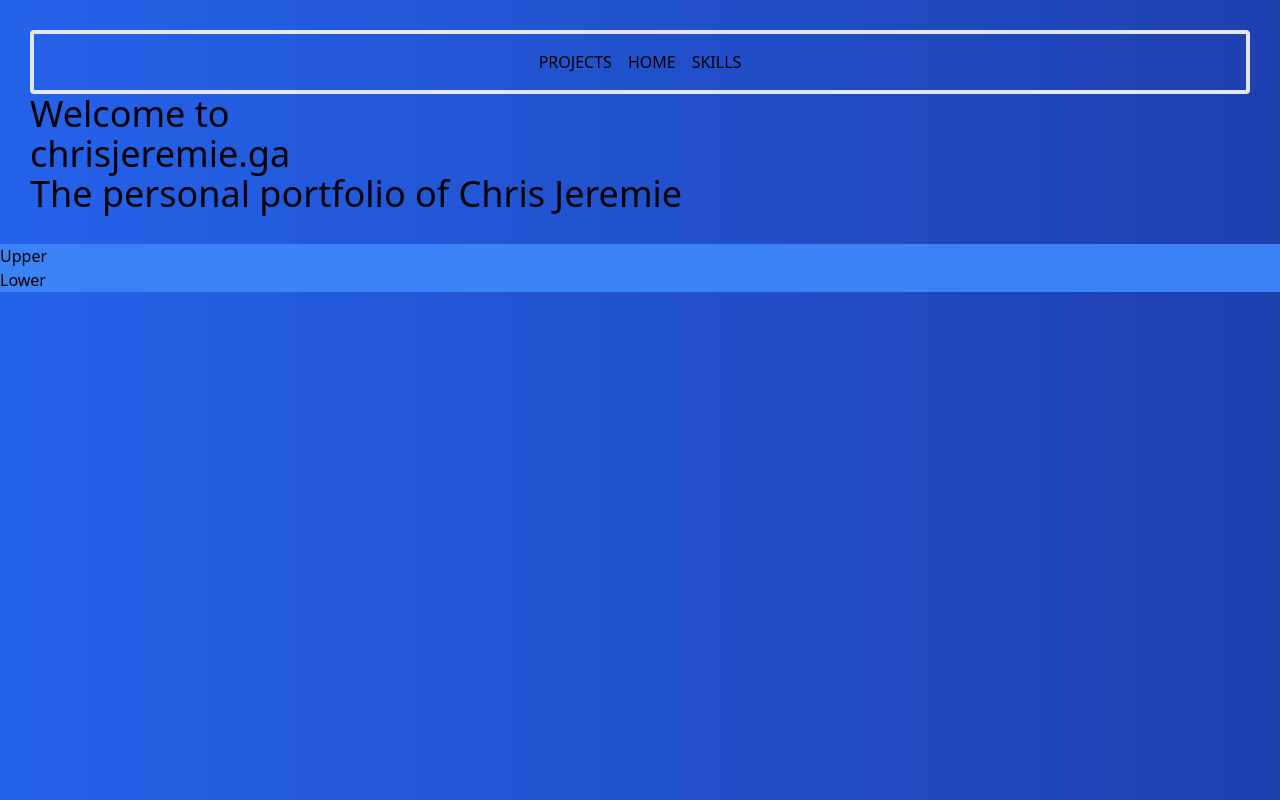
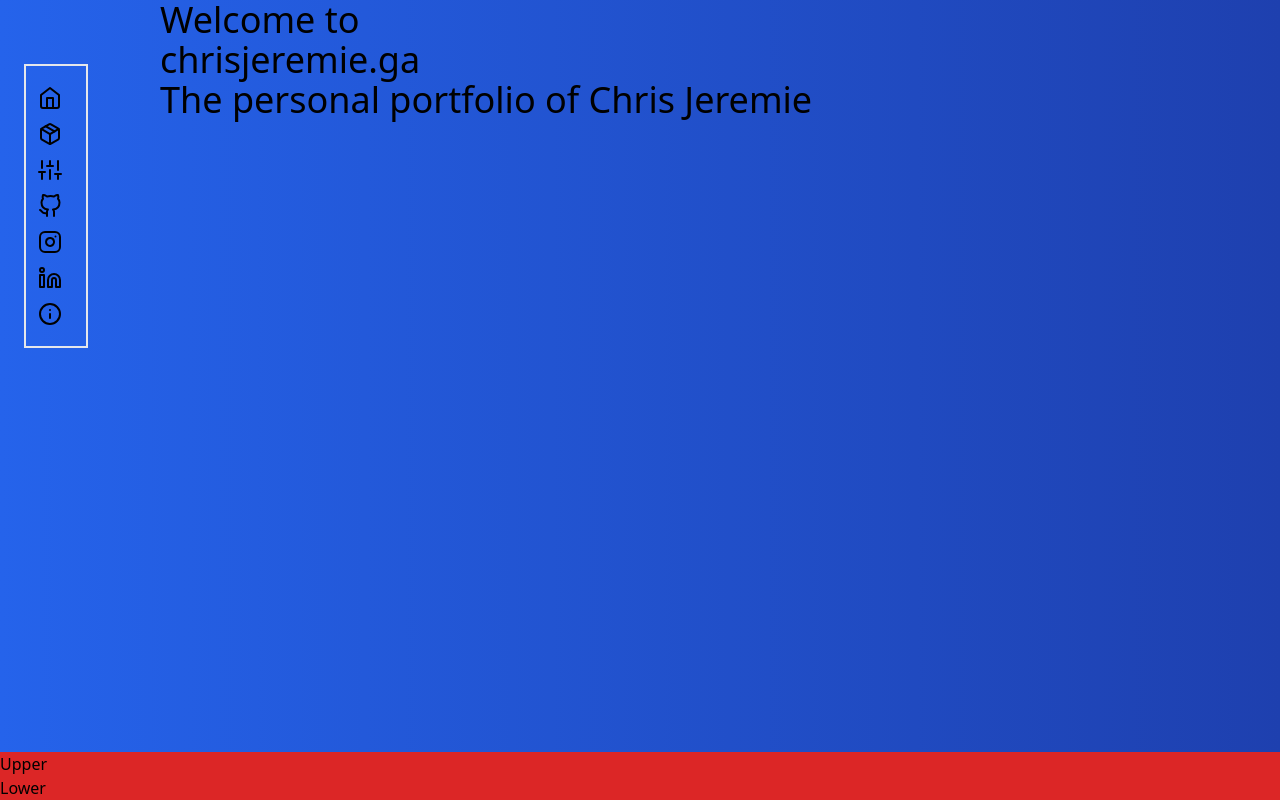
Before and after one commit to chrisjeremy84/my_porfolio, a React (Create React App) app: page / in a window 1280 px wide. Built offline with nearby package versions, Linux system fonts and the light colour scheme.

Commit message:
Played with the NavBar, Icons added.. React-icons installed. Practicing positoning. A bug with fixed position with the navbar

```diff
--- a/package.json
+++ b/package.json
@@ -12,6 +12,7 @@
     "postcss": "^7.0.35",
     "react": "^17.0.1",
     "react-dom": "^17.0.1",
+    "react-icons": "^4.2.0",
     "react-modal": "^3.12.1",
     "react-router-dom": "^5.2.0",
     "react-scripts": "4.0.1",
--- a/src/App.js
+++ b/src/App.js
@@ -5,8 +5,9 @@ import NavBar from './components/NavBar';
 
 function App() {
   return (
-      <div className=" bg-gradient-to-r from-blue-600 to-blue-800  flex flex-col min-h-screen">
-        <div className="Header">
+      <div className="relative bg-gradient-to-r from-blue-600 to-blue-800  flex flex-col min-h-screen">
+
+  <div className="relative">
   <NavBar/>
   </div>
   <div className="h-full bg-blue-500">
--- a/src/components/Footer.js
+++ b/src/components/Footer.js
@@ -2,7 +2,7 @@ import React from 'react'
 
 function Footer() {
     return (
-        <div className=''>
+        <div className="container mx-auto absolute bottom-0 bg-red-600 ">
             <div className='UpperFooter'>
             Upper
             </div>
--- a/src/components/NavBar.js
+++ b/src/components/NavBar.js
@@ -3,21 +3,34 @@ import {Route, BrowserRouter as Router, Link} from 'react-router-dom';
 import Home from '../pages/Home'
 import Project from '../pages/Project'
 import Skill from '../pages/Skill'
+import { FiHome, FiSliders, FiPackage,FiGithub , FiInfo, FiLinkedin , FiInstagram} from "react-icons/fi"
 
 function NavBar() {
     return (
         <Router>
-            <div className="box-content rounded md:h-auto w-38 p-4 border-4 ...">
+            <div className="absolute box-border h-auto w-16  border-2 left-6 top-16">
                 <div className="antialiased">
-                    <ul className="flex flex-row space-x-4 justify-center">
+                    <ul className="flex flex-col px-3 py-5 space-y-3">
                         <li>
-                         <Link to="/Project" >PROJECTS</Link>
+                        <Link to="/"><FiHome className="text-2xl"/></Link>
+                        </li>
+                        <li>
+                         <Link to="/Project" ><FiPackage className="text-2xl"/></Link>
                          </li>
                         <li>
-                        <Link to="/">HOME</Link>
+                        <Link to="/Skill"><FiSliders className="text-2xl"/></Link>
                         </li>
                         <li>
-                        <Link to="/Skill">SKILLS</Link>
+                        <Link to="#"><FiGithub className="text-2xl"/></Link>
+                        </li>
+                        <li>
+                         <Link to="#" ><FiInstagram className="text-2xl"/></Link>
+                         </li>
+                        <li>
+                        <Link to="#"><FiLinkedin className="text-2xl"/></Link>
+                        </li>
+                        <li>
+                        <Link to="#"><FiInfo className="text-2xl"/></Link>
                         </li>
                     </ul>
 
--- a/src/components/ProjectInfo.js
+++ b/src/components/ProjectInfo.js
@@ -16,6 +16,14 @@ const ProjectInfo = [ //In this file is the project info
         id: 3,
         project: 'NoteApp',
         info: 'Keep Your notes safe and secure in a ...'
-    }
+    },{
+      id: 4,
+      project: 'NoteApp',
+      info: 'Keep Your notes safe and secure in a ...'
+  },{
+    id: 5,
+    project: 'NoteApp',
+    info: 'Keep Your notes safe and secure in a ...'
+}
 ]
 export default ProjectInfo;
--- a/src/pages/Home.js
+++ b/src/pages/Home.js
@@ -4,7 +4,7 @@ import '../App.css'
 
 function Home() {
     return (
-        <div className='antialiased font-sans text-4xl '>
+        <div className='relative pl-40 antialiased font-sans text-4xl '>
             <h2 className=""> Welcome to</h2>
             <h3>chrisjeremie.ga</h3>
             <h4>The personal portfolio of Chris Jeremie</h4>
```
Also changed, not shown: 2 other files (tests, documents, lock files or other folders).
